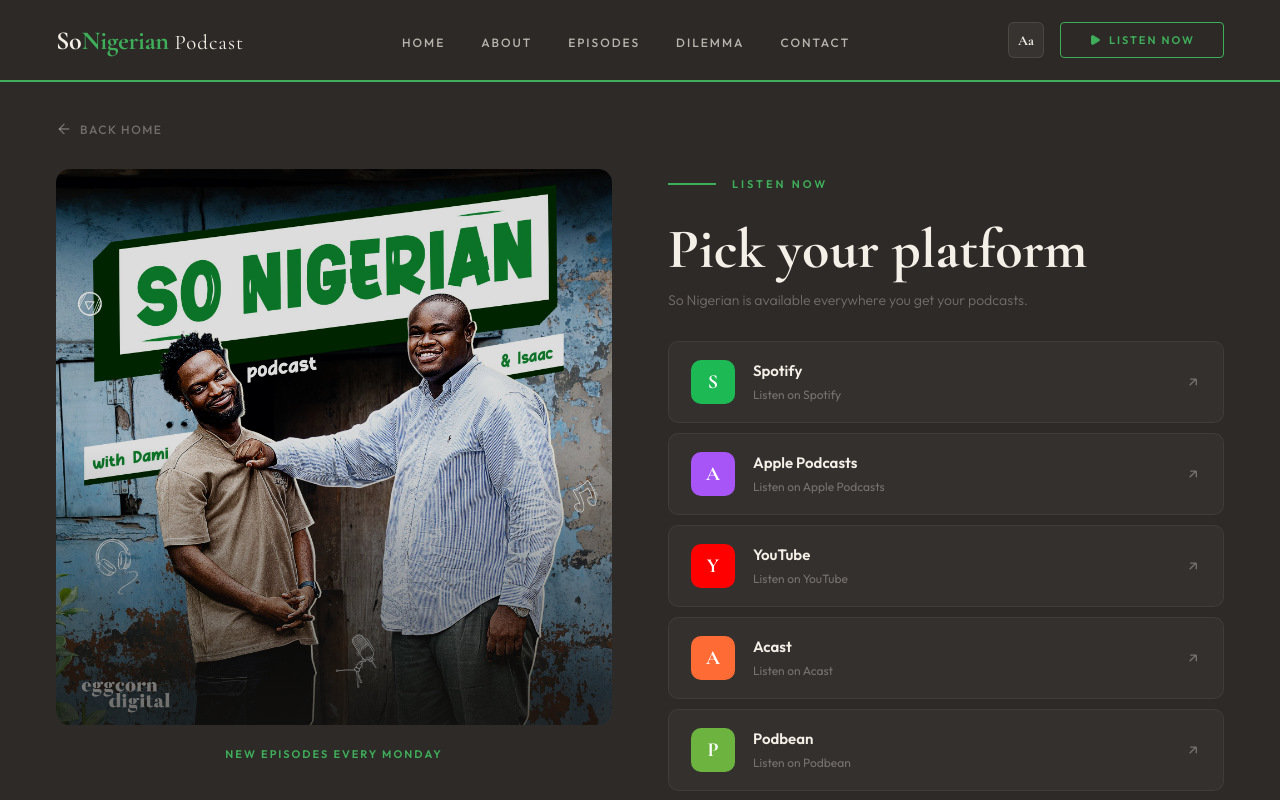
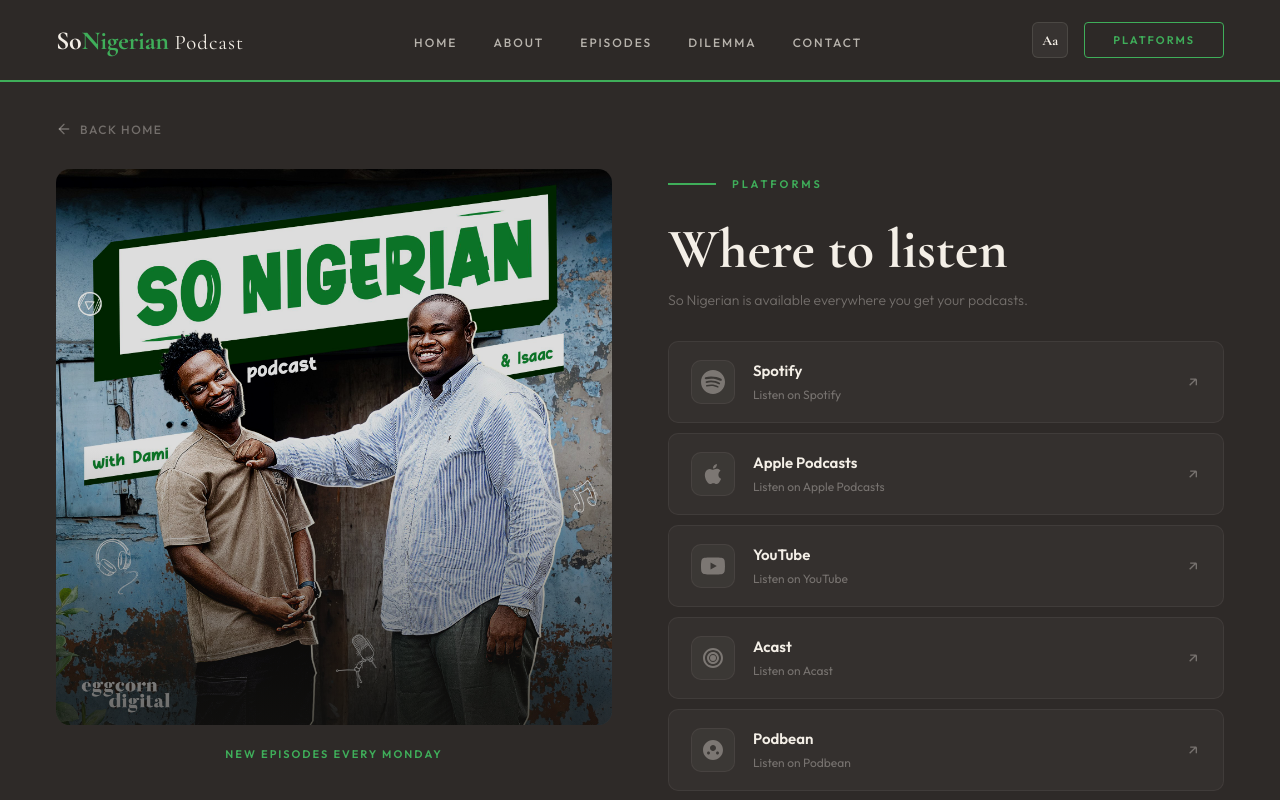
Before and after one commit to ajadonai/sonigerian, a React (Vite) app: page /listen in a window 1280 px wide. Shown: the top 800 px of the page. Built offline with nearby package versions, Linux system fonts and the light colour scheme.

Commit message:
CTA renamed to Platforms, real SVG icons on listen page, episode detail links to All Platforms

```diff
--- a/src/components/Navbar.jsx
+++ b/src/components/Navbar.jsx
@@ -139,8 +139,7 @@
         <div className="nav-right">
           <FontToggle className="desktop-only" />
           <a href="/listen" className="nav-cta" onClick={(e) => { e.preventDefault(); navigate('/listen'); }}>
-            <Play size={12} fill="currentColor" />
-            Listen Now
+            Platforms
           </a>
         </div>
         <button className={`hamburger ${menuOpen ? 'open' : ''}`} onClick={toggleMenu} aria-label="Menu">
@@ -165,7 +164,7 @@
           </ul>
         </div>
         <div className="panel-bottom">
-          <a href="/listen" className="panel-cta" onClick={(e) => { e.preventDefault(); navigate('/listen'); setMenuOpen(false); document.body.style.overflow = ''; }}>Listen Now</a>
+          <a href="/listen" className="panel-cta" onClick={(e) => { e.preventDefault(); navigate('/listen'); setMenuOpen(false); document.body.style.overflow = ''; }}>Platforms</a>
           <div className="panel-font-section">
             <span className="panel-font-label">Text size</span>
             <div className="panel-font-buttons">
--- a/src/pages/EpisodeDetail.jsx
+++ b/src/pages/EpisodeDetail.jsx
@@ -64,8 +64,8 @@
           )}
 
           <div className="detail-platforms">
-            {episode.acastLink && <a href={episode.acastLink} target="_blank" rel="noopener noreferrer" className="plat-btn">Acast</a>}
             <a href="https://open.spotify.com/show/0IJMdqLjeYBy9xdY30t1M1" target="_blank" rel="noopener noreferrer" className="plat-btn">Spotify</a>
+            <Link to="/listen" className="plat-btn">All platforms</Link>
             <ShareButton
               title={`EP ${episode.number}: ${episode.title} — So Nigerian`}
               text={episode.description}
--- a/src/pages/Home.jsx
+++ b/src/pages/Home.jsx
@@ -203,7 +203,7 @@
             <a href={`mailto:${siteConfig.contact.email}`} className="contact-email-link">{siteConfig.contact.email}</a>
           </div>
           <Link to="/listen" className="contact-listen-btn">
-            <Play size={14} fill="currentColor" /> Listen Now
+            All Platforms
           </Link>
         </div>
       </section>
--- a/src/pages/Listen.css
+++ b/src/pages/Listen.css
@@ -53,8 +53,13 @@
 .platform-icon {
   width: 44px; height: 44px; border-radius: 10px;
   display: flex; align-items: center; justify-content: center;
-  font-family: var(--font-display); font-size: 20px;
-  font-weight: 700; color: #fff; flex-shrink: 0;
+  flex-shrink: 0;
+  background: rgba(244,239,231,0.04);
+  border: 1px solid rgba(244,239,231,0.06);
+  transition: all 0.3s;
+}
+.platform-card:hover .platform-icon {
+  background: rgba(244,239,231,0.08);
 }
 .platform-info { flex: 1; }
 .platform-info h3 { font-size: 15px; font-weight: 600; margin-bottom: 2px; }
--- a/src/pages/Listen.jsx
+++ b/src/pages/Listen.jsx
@@ -4,13 +4,18 @@
 import { useReveal } from '../lib/useReveal';
 import './Listen.css';
 
+const SpotifyIcon = () => <svg viewBox="0 0 24 24" width="24" height="24" fill="currentColor"><path d="M12 0C5.4 0 0 5.4 0 12s5.4 12 12 12 12-5.4 12-12S18.66 0 12 0zm5.521 17.34c-.24.359-.66.48-1.021.24-2.82-1.74-6.36-2.101-10.561-1.141-.418.122-.779-.179-.899-.539-.12-.421.18-.78.54-.9 4.56-1.021 8.52-.6 11.64 1.32.42.18.479.659.301 1.02zm1.44-3.3c-.301.42-.841.6-1.262.3-3.239-1.98-8.159-2.58-11.939-1.38-.479.12-1.02-.12-1.14-.6-.12-.48.12-1.021.6-1.141C9.6 9.9 15 10.561 18.72 12.84c.361.181.54.78.241 1.2zm.12-3.36C15.24 8.4 8.82 8.16 5.16 9.301c-.6.179-1.2-.181-1.38-.721-.18-.601.18-1.2.72-1.381 4.26-1.26 11.28-1.02 15.721 1.621.539.3.719 1.02.419 1.56-.299.421-1.02.599-1.559.3z"/></svg>;
+const AppleIcon = () => <svg viewBox="0 0 24 24" width="24" height="24" fill="currentColor"><path d="M18.71 19.5c-.83 1.24-1.71 2.45-3.05 2.47-1.34.03-1.77-.79-3.29-.79-1.53 0-2 .77-3.27.82-1.31.05-2.3-1.32-3.14-2.53C4.25 17 2.94 12.45 4.7 9.39c.87-1.52 2.43-2.48 4.12-2.51 1.28-.02 2.5.87 3.29.87.78 0 2.26-1.07 3.8-.91.65.03 2.47.26 3.64 1.98-.09.06-2.17 1.28-2.15 3.81.03 3.02 2.65 4.03 2.68 4.04-.03.07-.42 1.44-1.38 2.83M13 3.5c.73-.83 1.94-1.46 2.94-1.5.13 1.17-.34 2.35-1.04 3.19-.69.85-1.83 1.51-2.95 1.42-.15-1.15.41-2.35 1.05-3.11z"/></svg>;
+const YouTubeIcon = () => <svg viewBox="0 0 24 24" width="24" height="24" fill="currentColor"><path d="M23.498 6.186a3.016 3.016 0 0 0-2.122-2.136C19.505 3.545 12 3.545 12 3.545s-7.505 0-9.377.505A3.017 3.017 0 0 0 .502 6.186C0 8.07 0 12 0 12s0 3.93.502 5.814a3.016 3.016 0 0 0 2.122 2.136c1.871.505 9.376.505 9.376.505s7.505 0 9.377-.505a3.015 3.015 0 0 0 2.122-2.136C24 15.93 24 12 24 12s0-3.93-.502-5.814zM9.545 15.568V8.432L15.818 12l-6.273 3.568z"/></svg>;
+const AcastIcon = () => <svg viewBox="0 0 24 24" width="24" height="24" fill="currentColor"><circle cx="12" cy="12" r="3"/><path d="M12 2C6.48 2 2 6.48 2 12s4.48 10 10 10 10-4.48 10-10S17.52 2 12 2zm0 18c-4.42 0-8-3.58-8-8s3.58-8 8-8 8 3.58 8 8-3.58 8-8 8z"/><path d="M12 6c-3.31 0-6 2.69-6 6s2.69 6 6 6 6-2.69 6-6-2.69-6-6-6zm0 10c-2.21 0-4-1.79-4-4s1.79-4 4-4 4 1.79 4 4-1.79 4-4 4z"/></svg>;
+const PodbeanIcon = () => <svg viewBox="0 0 24 24" width="24" height="24" fill="currentColor"><path d="M12 2C6.477 2 2 6.477 2 12s4.477 10 10 10 10-4.477 10-10S17.523 2 12 2zm4.5 14.5c-.83 0-1.5-.67-1.5-1.5s.67-1.5 1.5-1.5 1.5.67 1.5 1.5-.67 1.5-1.5 1.5zm-9 0c-.83 0-1.5-.67-1.5-1.5s.67-1.5 1.5-1.5 1.5.67 1.5 1.5-.67 1.5-1.5 1.5zM12 13c-1.66 0-3-1.34-3-3s1.34-3 3-3 3 1.34 3 3-1.34 3-3 3z"/></svg>;
+
 const platforms = [
-  { name: 'Spotify', url: 'https://open.spotify.com/show/0IJMdqLjeYBy9xdY30t1M1', color: '#1DB954' },
-  { name: 'Apple Podcasts', url: 'https://podcasts.apple.com/us/podcast/so-nigerian/id1507420236', color: '#A855F7' },
-  { name: 'YouTube', url: '#', color: '#FF0000' },
-  { name: 'Acast', url: 'https://feeds.acast.com/public/shows/so-nigerian', color: '#FF6B35' },
-  { name: 'Podbean', url: 'https://www.podbean.com/podcast-detail/evymz-14569b/So-Nigerian-Podcast', color: '#6DB33F' },
-  { name: 'Pod.link', url: 'https://pod.link/sonigerian', color: '#3B82F6' },
+  { name: 'Spotify', url: 'https://open.spotify.com/show/0IJMdqLjeYBy9xdY30t1M1', icon: SpotifyIcon, color: '#1DB954' },
+  { name: 'Apple Podcasts', url: 'https://podcasts.apple.com/us/podcast/so-nigerian/id1507420236', icon: AppleIcon, color: '#A855F7' },
+  { name: 'YouTube', url: 'https://youtube.com/@sonigerianpodcast', icon: YouTubeIcon, color: '#FF0000' },
+  { name: 'Acast', url: 'https://feeds.acast.com/public/shows/so-nigerian', icon: AcastIcon, color: '#FF6B35' },
+  { name: 'Podbean', url: 'https://www.podbean.com/podcast-detail/evymz-14569b/So-Nigerian-Podcast', icon: PodbeanIcon, color: '#6DB33F' },
 ];
 
 function RevealItem({ children, delay = 0 }) {
@@ -27,7 +32,7 @@
 
   return (
     <main className="listen-page">
-      <SEO title="Listen" description="Listen to So Nigerian on your favourite podcast platform." path="/listen" />
+      <SEO title="Platforms" description="Listen to So Nigerian on your favourite podcast platform." path="/listen" />
 
       <Link to="/" className="back-link"><ArrowLeft size={16} /> Back home</Link>
 
@@ -43,15 +48,15 @@
         </div>
 
         <div className="listen-content-side">
-          <div className="eyebrow"><div className="eyebrow-line" /><span>Listen Now</span></div>
-          <h1 className="page-title">Pick your platform</h1>
+          <div className="eyebrow"><div className="eyebrow-line" /><span>Platforms</span></div>
+          <h1 className="page-title">Where to listen</h1>
           <p className="page-sub">So Nigerian is available everywhere you get your podcasts.</p>
 
           <div className="platforms-list">
             {platforms.map((p, i) => (
               <RevealItem key={p.name} delay={0.1 + i * 0.06}>
                 <a href={p.url} target="_blank" rel="noopener noreferrer" className="platform-card">
-                  <div className="platform-icon" style={{ background: p.color }}>{p.name.charAt(0)}</div>
+                  <div className="platform-icon" style={{ color: p.color }}><p.icon /></div>
                   <div className="platform-info">
                     <h3>{p.name}</h3>
                     <span>Listen on {p.name}</span>
```
